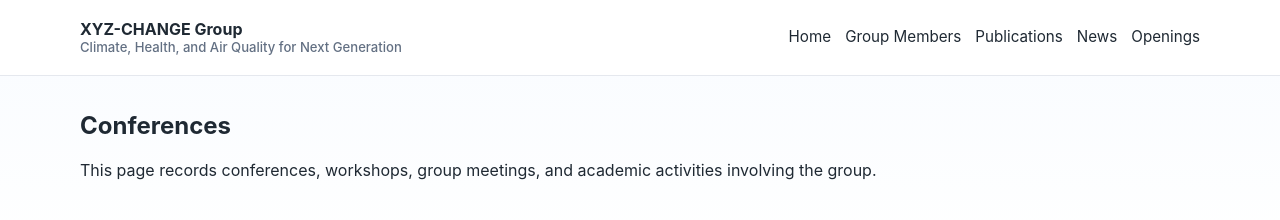
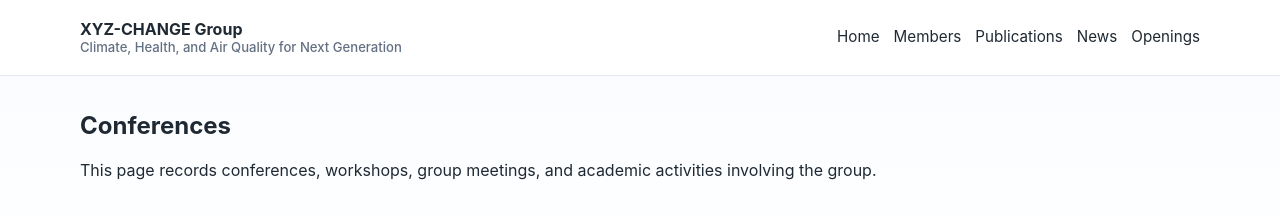
Before and after one commit to MuJSh/xyz_CHANGE, a Jekyll site: the page built from _pages/conferences.md, in a window 1280 px wide. Shown: the top 220 px of the page. Built offline with Jekyll 4.4.1, drawn with Linux system fonts in a browser that asks for light colours.

Commit message:
Rename navigation label to Members

```diff
--- a/_config.yml
+++ b/_config.yml
@@ -24,7 +24,7 @@ exclude:
 navigation:
   - title: "Home"
     url: "/"
-  - title: "Group Members"
+  - title: "Members"
     url: "/group-members/"
   - title: "Publications"
     url: "/publications/"
```
